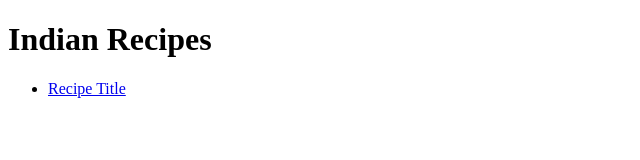
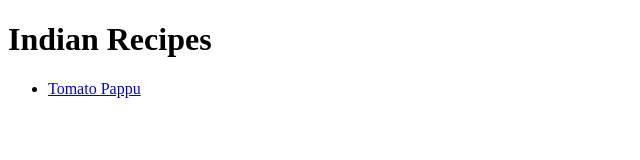
Before and after one commit to Himesh-666/odin-recipes, a plain HTML site: page index.html in a window 1280 px wide. Shown: the full height of the page, 0-640 px from the left. Drawn offline with Linux system fonts and the light colour scheme.

Commit message:
corrected the anchor tag

```diff
--- a/index.html
+++ b/index.html
@@ -7,7 +7,7 @@
 <body>
 <h1>Indian Recipes</h1>
 <ul>
-<li><a href="recipes/recipename.html">Recipe Title</a></li>
+<li><a href="recipes/TomatoPappu.html">Tomato Pappu</a></li>
 </ul>
 </body>
 </html>
```
